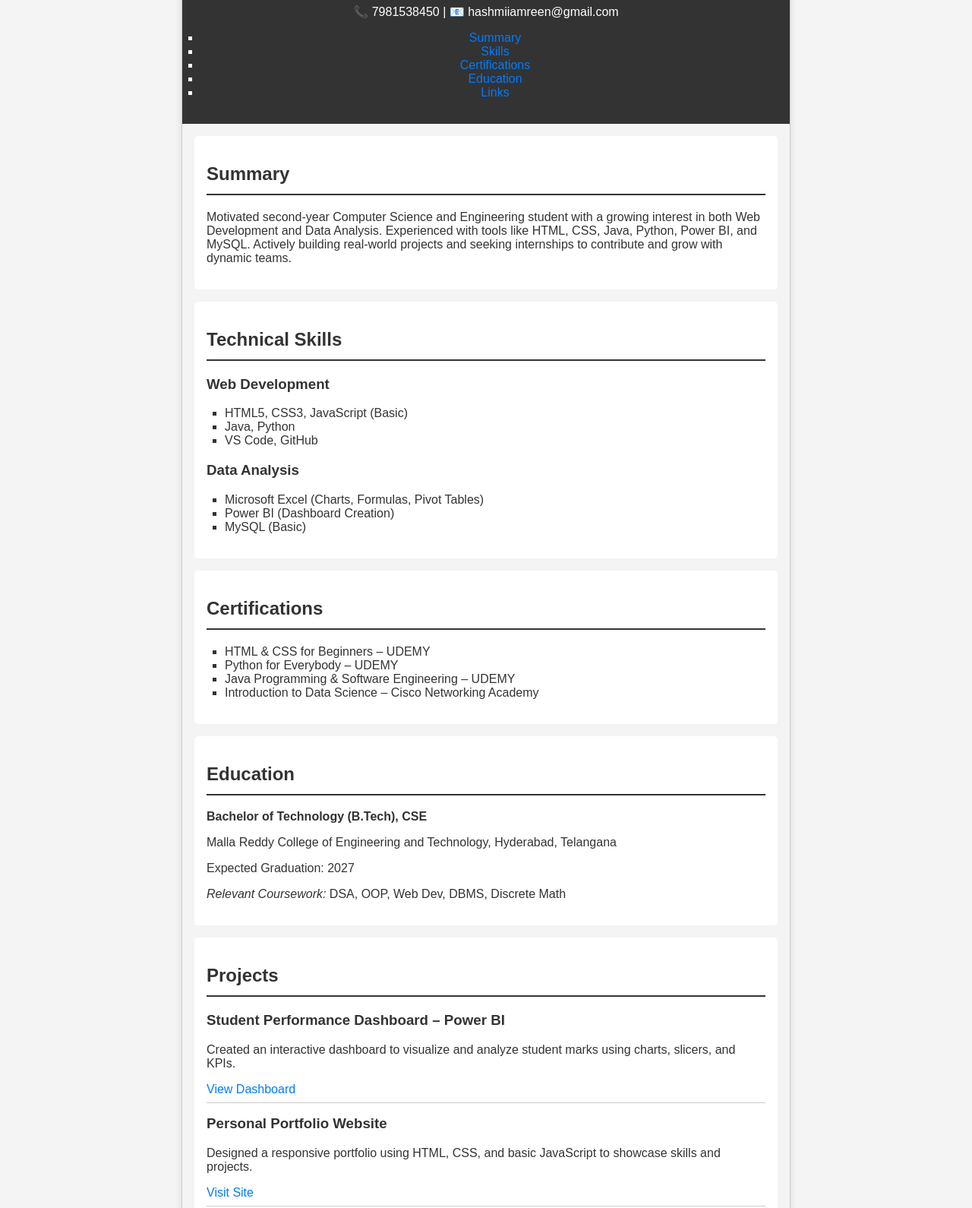
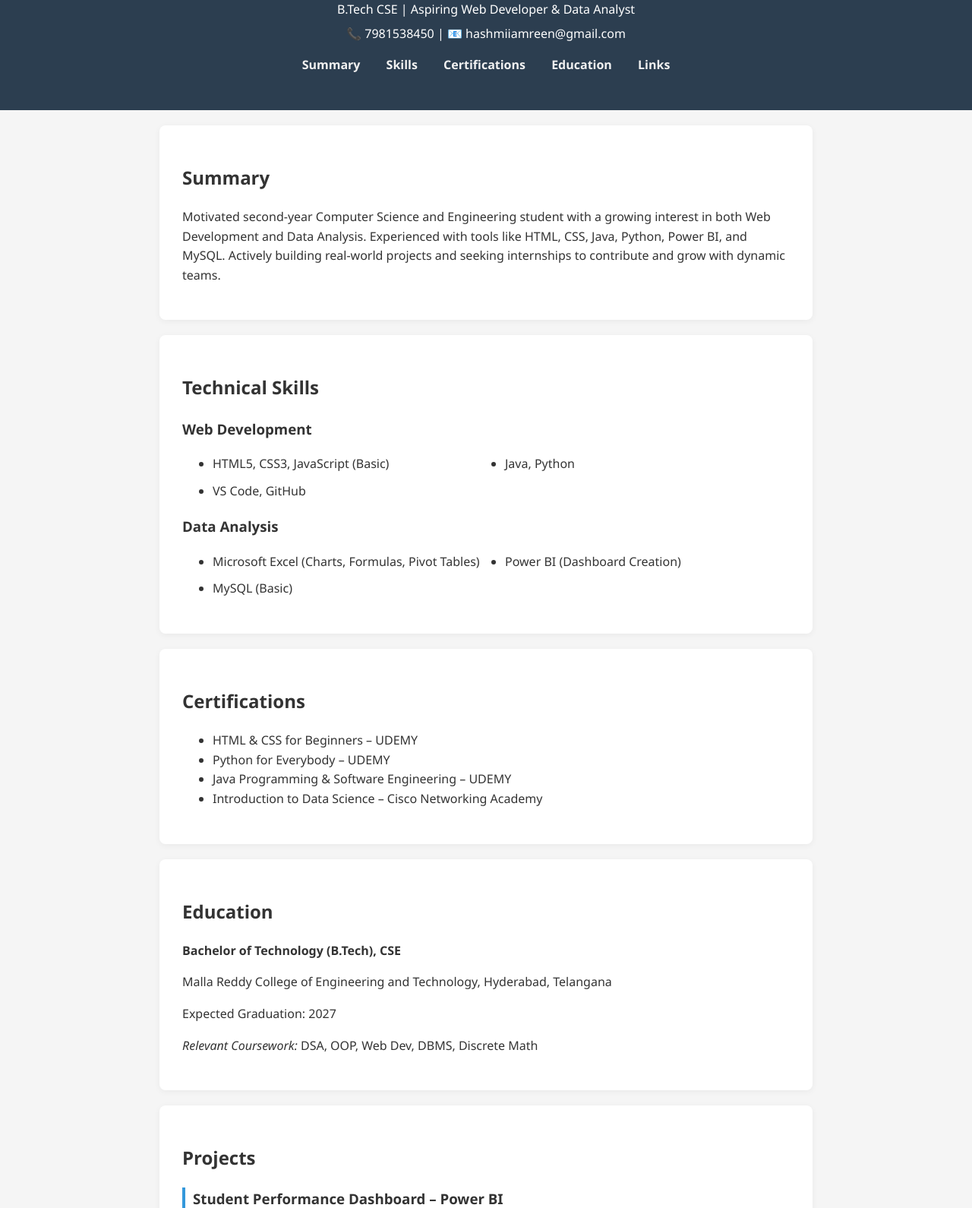
Before and after one commit to Amreen21/portfolio, a plain HTML site: page index.html in a window 1280 px wide. Shown: the part 114-1704 px from the top of the page at 76% size. Drawn offline with Linux system fonts and the light colour scheme.

Commit message:
styles.css

```diff
--- a/styles.css
+++ b/styles.css
@@ -1,62 +1,101 @@
 body {
-    font-family: Arial, sans-serif;
-    margin: 1em auto;
+    font-family: 'Segoe UI', sans-serif;
+    line-height: 1.6;
+    margin: 0;
     padding: 0;
-    background-color: #f4f4f4;
+    background: #f5f5f5;
     color: #333;
-    max-width: 800px;
-    border: 1px solid #ccc;
-    box-shadow: 0 0 10px rgba(0, 0, 0, 0.1);
 }
 
 header {
-    background-color: #333;
+    background: #2c3e50;
     color: #fff;
+    padding: 30px 0;
     text-align: center;
-    padding: 1em 0;
 }
 
-h1 {
-    margin: 0;
+header p {
+    font-size: 1rem;
+    margin-top: -10px;
+}
+
+nav ul {
+    list-style: none;
+    padding: 0;
+    margin-top: 10px;
+}
+
+nav ul li {
+    display: inline;
+    margin: 0 15px;
+}
+
+nav ul li a {
+    color: #f1f1f1;
+    text-decoration: none;
+    font-weight: bold;
+}
+
+nav ul li a:hover {
+    text-decoration: underline;
 }
 
 section {
-    background-color: #fff;
-    margin: 1em;
-    padding: 1em;
-    border-radius: 5px;
+    padding: 30px;
+    margin: 20px auto;
+    max-width: 800px;
+    background: #fff;
+    border-radius: 8px;
+    box-shadow: 0 2px 8px rgba(0, 0, 0, 0.05);
 }
 
-h2 {
-    color: #333;
-    border-bottom: 2px solid #333;
-    padding-bottom: 0.5em;
+.project {
+    border-left: 4px solid #3498db;
+    padding-left: 10px;
+    margin-bottom: 15px;
 }
 
-ul {
-    list-style-type: square;
-    padding-left: 1.5em;
-}
-
-#contact {
-    background-color:#333; ;
-}
-
-a {
-    color: #007BFF;
+.project a {
+    color: #3498db;
     text-decoration: none;
 }
 
-a:hover {
+.project a:hover {
     text-decoration: underline;
 }
 
-.project {
-    margin-bottom: 1em;
-    border-bottom: 1px solid #ccc;
-    padding-bottom: 0.5em;
+.skills-list {
+    display: grid;
+    grid-template-columns: repeat(2, 1fr);
+    gap: 10px;
 }
 
-.project h3 {
-    margin-top: 0;
+#contact-form input,
+#contact-form textarea {
+    width: 100%;
+    padding: 10px;
+    margin-bottom: 10px;
+    border: 1px solid #ccc;
+    border-radius: 4px;
 }
+
+#contact-form button {
+    padding: 10px 20px;
+    background: #3498db;
+    color: white;
+    border: none;
+    border-radius: 4px;
+    cursor: pointer;
+}
+
+#contact-form button:hover {
+    background: #2980b9;
+}
+
+footer {
+    text-align: center;
+    padding: 15px;
+    background: #2c3e50;
+    color: #fff;
+    margin-top: 30px;
+}
```
